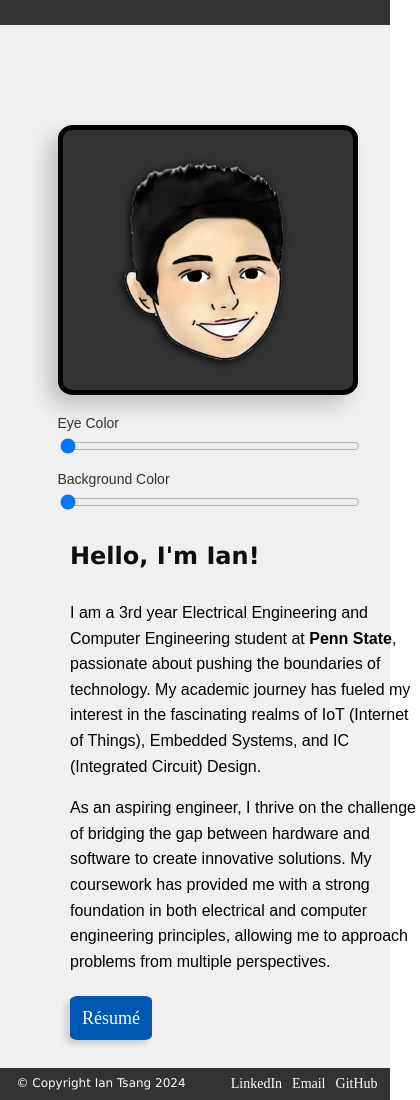
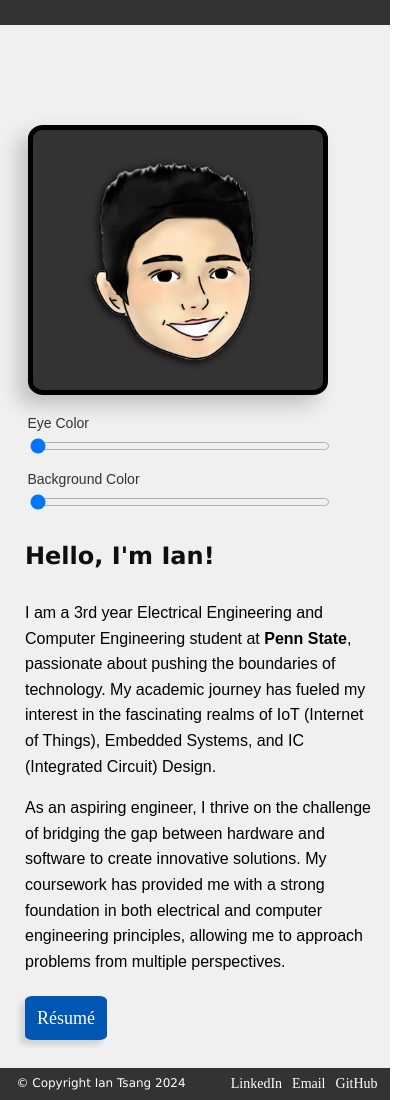
Before and after one commit to iantsang8/iantsang8.github.io, a plain HTML site: page index.htm in a window 390 px wide. Shown: the part 819-1919 px from the top of the page, 420 px wide, since content can reach past the window. Drawn offline with Linux system fonts and the light colour scheme.

Commit message:
Update about.css

```diff
--- a/styles/about.css
+++ b/styles/about.css
@@ -243,7 +243,7 @@ a.resume{
         max-width: 90%;
         margin-bottom: 30px;
         align-self: center;
-        margin-left: 30px;
+        margin-left: 0px;
     }
 
     .slider-container{
@@ -253,5 +253,6 @@ a.resume{
 
     .about-text {
         clear: both; /* Ensure it starts on a new line */
+        margin-left: 5px;
     }
 }
```
